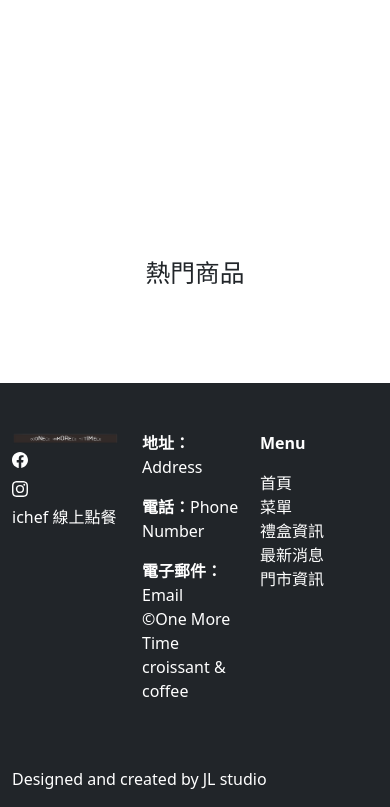
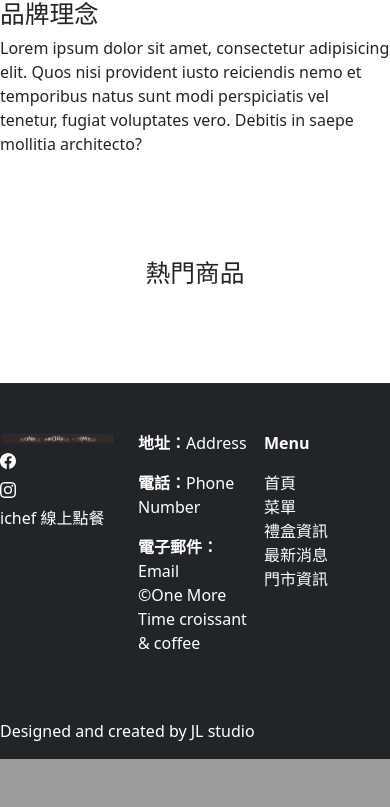
Before and after one commit to oneoneone522/onemoretimecroissant, a Django app: page / in a window 390 px wide. Shown: the part 1450-2257 px from the top of the page. After the commit the page ends 2209 px from the top, so only its background shows below. Run offline with Django 5.2, Linux system fonts and the light colour scheme; data that the repository does not hold is empty.

Commit message:
Update base.html

```diff
--- a/core/templates/core/base.html
+++ b/core/templates/core/base.html
@@ -17,6 +17,18 @@
     @media (max-width: 768px) {
         body {
             padding-top: 56px; /* 小屏幕设备的导航栏高度 */
+        }
+         .carousel-inner img, .col-5 img {
+          width: 100%; /* 讓圖片在小螢幕時佔滿寬度 */
+          height: auto; /* 保持圖片的比例 */
+        }
+      .col-5, .col-7 {
+          flex: 100%; /* 讓圖片和文字在小螢幕時堆疊顯示 */
+          max-width: 100%;
+        }
+      .container, .container-fluid {
+          padding-left: 0;
+          padding-right: 0;
         }
     }
   </style>
```
